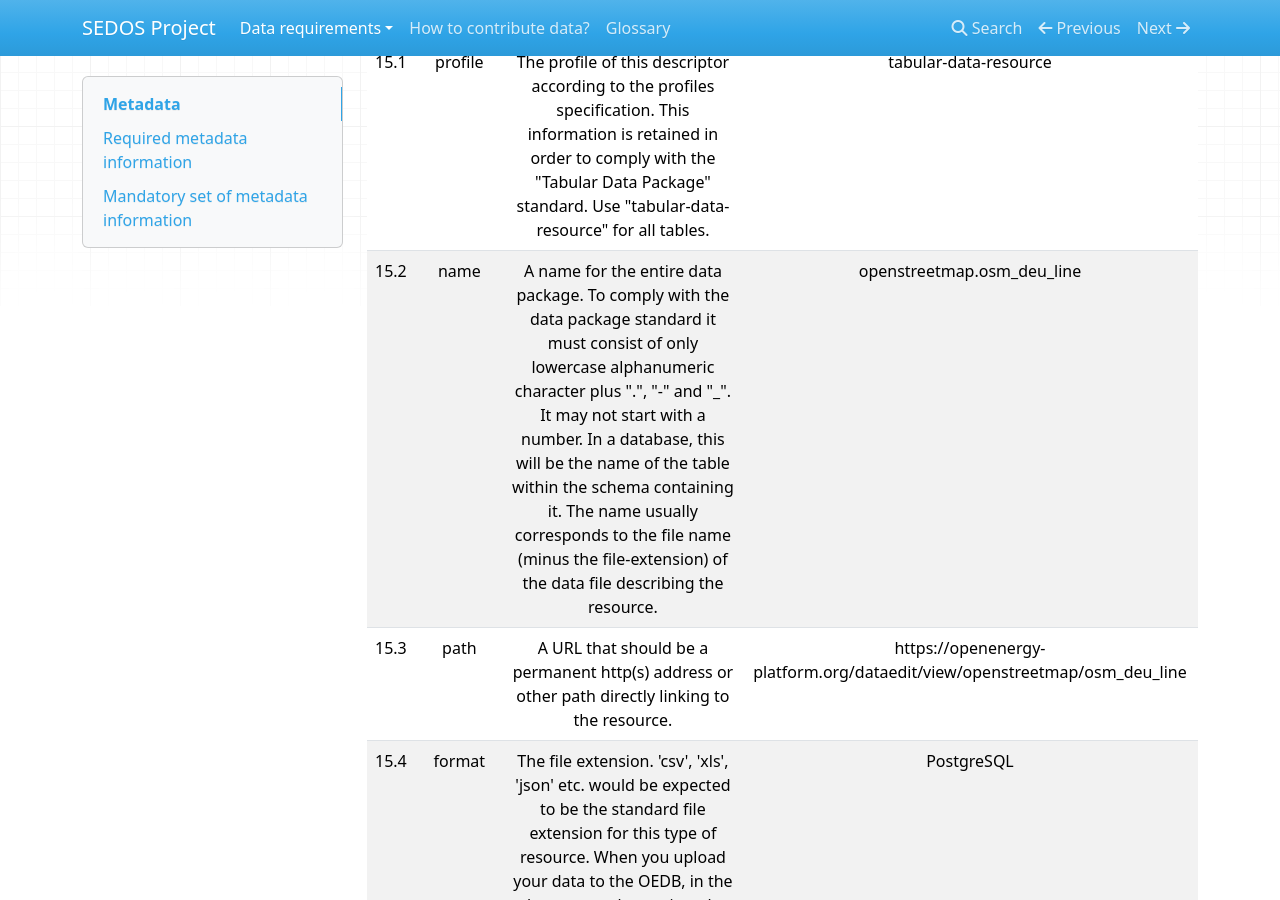
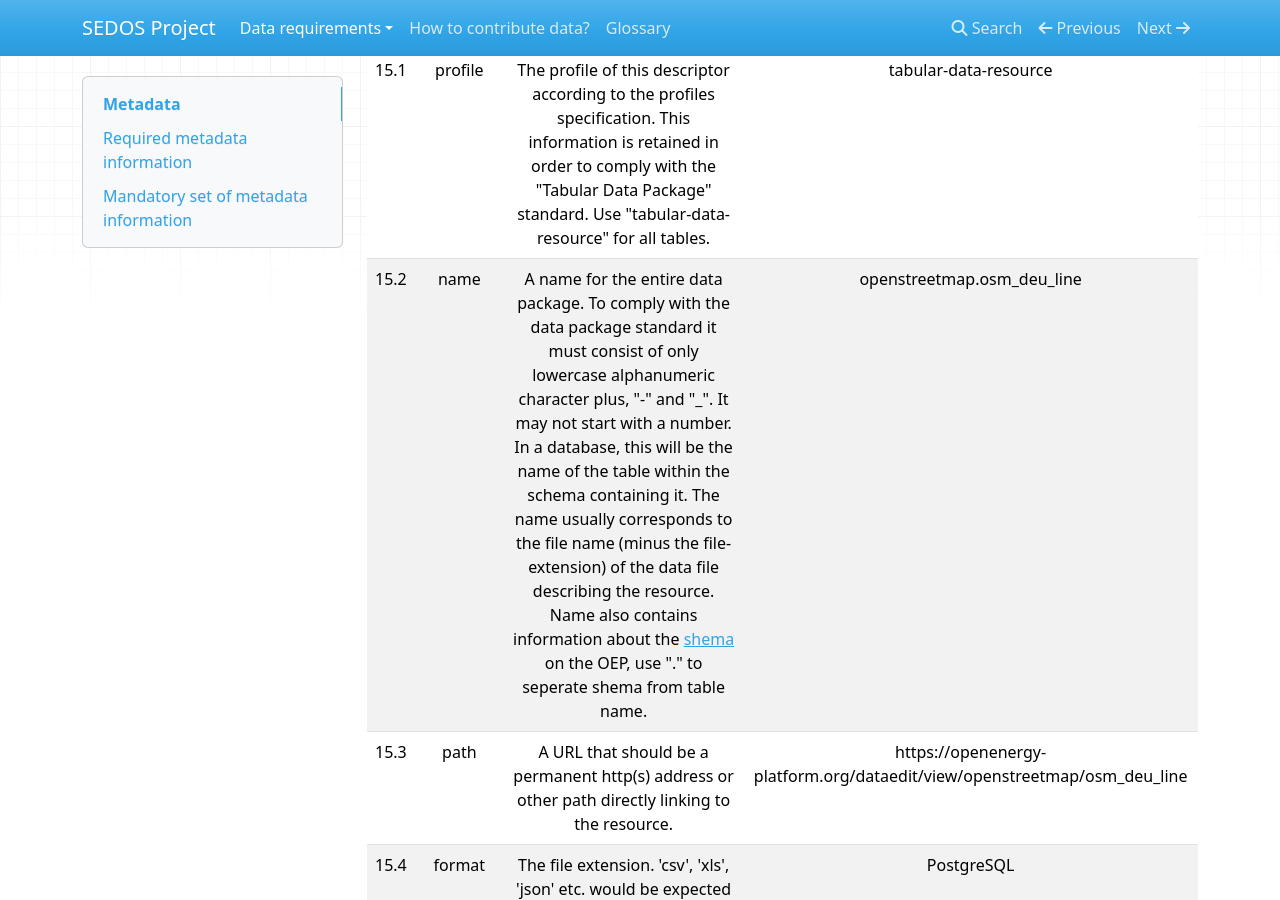
Before and after one commit to sedos-project/organization, an MkDocs documentation site: the page built from docs/data_requirements/metadata.md, in a window 1280 px wide and 900 px high, scrolled down 5030 px. Built offline with MkDocs 1.6.1, drawn with Linux system fonts in a browser that asks for light colours; nearby versions of some CDN libraries; some of the changed text lies outside the part shown.

Commit message:
Links and titles

```diff
--- a/docs/data_requirements/metadata.md
+++ b/docs/data_requirements/metadata.md
@@ -18,7 +18,7 @@
 
 Providing the following oem-keys when submitting your metadata is mandatory.
 
-**General Keys**
+### General Keys
 
 |  #  |       Key       |                                                                   Description                                                                    |                               Example                                |
 |:---:|:---------------:|:------------------------------------------------------------------------------------------------------------------------------------------------:|:--------------------------------------------------------------------:|
@@ -53,7 +53,7 @@
 | 12.4.5 | attribution | The copyright owner of the source. If attribution licenses are used, that name must be acknowledged. | © Intergovernmental Panel on Climate Change 2014                                                                                                                                                    |
 
 
-**License Keys**
+### License Keys
 
 The license of your entire csv.
 
@@ -67,7 +67,7 @@
 | 13.5 | attribution | The copyright owner of the data. If attribution licenses are used, that name must be acknowledged.                                                                                                          | © Reiner Lemoine Institut                                                                                                                                                                           |
 
 
-**Provenience Keys**
+### Provenience Keys
 
 Information about changes on the metadata.
 
@@ -81,40 +81,40 @@
 | 14.5 | comment      | A free text commentary on what has been done.                                                                                                                                                                                                           | Fixed a typo in the title. |
 
 
-**Resource Keys**
+### Resource Keys
 
 Needed to process the csv-table for the OEP.
 
-|   #  |    Key    |                                                                                                                                                                                                Description                                                                                                                                                                                               |                                  Example                                 |
-|:----:|:---------:|:--------------------------------------------------------------------------------------------------------------------------------------------------------------------------------------------------------------------------------------------------------------------------------------------------------------------------------------------------------------------------------------------------------:|:------------------------------------------------------------------------:|
-| 15   | resources | An array of objects of the data. It describes the data resource as an individual file or (database) table.                                                                                                                                                                                                                                                                                               |                                                                          |
-| 15.1 | profile   | The profile of this descriptor according to the profiles  specification. This information is retained in order to comply with the  "Tabular Data Package" standard. Use "tabular-data-resource" for all  tables.                                                                                                                                                                                         | tabular-data-resource                                                    |
-| 15.2 | name      | A name for the entire data package. To comply with the data package  standard it must consist of only lowercase alphanumeric character plus  ".", "-" and "_". It may not start with a number. In a database, this  will be the name of the table within the  schema containing it. The name  usually corresponds to the file name (minus the file-extension) of the  data file describing the resource. | openstreetmap.osm_deu_line                                               |
-| 15.3 | path      | A URL that should be a permanent http(s) address or other path directly linking to the resource.                                                                                                                                                                                                                                                                                                         | https://openenergy-platform.org/dataedit/view/openstreetmap/osm_deu_line |
-| 15.4 | format    | The file extension. 'csv', 'xls', 'json' etc. would be expected to  be the standard file extension for this type of resource. When you  upload your data to the OEDB, in the shown metadata string, the format  will be changed accordingly to 'PostgreSQL', since the data there are  stored in a database.                                                                                             | PostgreSQL                                                               |
-| 15.5 | encoding  | Specifies the character encoding of the resource's data file. The values should be one of the "Preferred MIME Names" for a character encoding registered with IANA. If no value for this key is specified then the default is UTF-8.                                                                                                                                                                     | UTF-8                                                                    |
+|   #  |    Key    |                                                                                                                                                                                                                                                  Description                                                                                                                                                                                                                                                  |                                  Example                                 |
+|:----:|:---------:|:-------------------------------------------------------------------------------------------------------------------------------------------------------------------------------------------------------------------------------------------------------------------------------------------------------------------------------------------------------------------------------------------------------------------------------------------------------------------------------------------------------------:|:------------------------------------------------------------------------:|
+| 15   | resources |                                                                                                                                                                                                  An array of objects of the data. It describes the data resource as an individual file or (database) table.                                                                                                                                                                                                   |                                                                          |
+| 15.1 | profile   |                                                                                                                                               The profile of this descriptor according to the profiles  specification. This information is retained in order to comply with the  "Tabular Data Package" standard. Use "tabular-data-resource" for all  tables.                                                                                                                                                | tabular-data-resource                                                    |
+| 15.2 | name      | A name for the entire data package. To comply with the data package  standard it must consist of only lowercase alphanumeric character plus, "-" and "_". It may not start with a number. In a database, this  will be the name of the table within the  schema containing it. The name  usually corresponds to the file name (minus the file-extension) of the  data file describing the resource. Name also contains information about the [shema](https://openenergy-platform.org/dataedit/schemas) on the OEP, use "." to seperate shema from table name. | openstreetmap.osm_deu_line                                               |
+| 15.3 | path      |                                                                                                                                                                                                       A URL that should be a permanent http(s) address or other path directly linking to the resource.                                                                                                                                                                                                        | https://openenergy-platform.org/dataedit/view/openstreetmap/osm_deu_line |
+| 15.4 | format    |                                                                                                 The file extension. 'csv', 'xls', 'json' etc. would be expected to  be the standard file extension for this type of resource. When you  upload your data to the OEDB, in the shown metadata string, the format  will be changed accordingly to 'PostgreSQL', since the data there are  stored in a database.                                                                                                  | PostgreSQL                                                               |
+| 15.5 | encoding  |                                                                                                                                     Specifies the character encoding of the resource's data file. The values should be one of the "Preferred MIME Names" for a character encoding registered with IANA. If no value for this key is specified then the default is UTF-8.                                                                                                                                      | UTF-8                                                                    |
 
-**Resource Keys - Schema**
+### Resource Keys - Schema
 
 Information about each column in the csv.
 
-|      #     |       Key      |                                                                                        Description                                                                                       |                          Example                          |
+|      #     |       Key      |                                                                                       Description                                                                                        |                          Example                          |
 |:----------:|:--------------:|:----------------------------------------------------------------------------------------------------------------------------------------------------------------------------------------:|:---------------------------------------------------------:|
-| 15.6       | schema         | An object that describes the structure of the present data. It  contains all fields (columns of the table), the primary key and optional  foreign keys.                                  |                                                           |
-| 15.6.1     | fields         | An array of objects describing a column and providing name, description, type and unit.                                                                                                  |                                                           |
-| 15.6.1.1   | name           | The name of the field.                                                                                                                                                                   | year                                                      |
-| 15.6.1.2   | description    | A text describing the field.                                                                                                                                                             | Reference year for which the data were collected.         |
-| 15.6.1.3   | type           | The data type of the field. In case of a geom column in a database, also indicate the shape and CRS.                                                                                     | geometry(Point, 4326)                                     |
+| 15.6       | schema         |                 An object that describes the structure of the present data. It  contains all fields (columns of the table), the primary key and optional  foreign keys.                  |                                                           |
+| 15.6.1     | fields         |                                                 An array of objects describing a column and providing name, description, type and unit.                                                  |                                                           |
+| 15.6.1.1   | name           |                                                                                  The name of the field.                                                                                  | year                                                      |
+| 15.6.1.2   | description    |                                                                               A text describing the field.                                                                               | Reference year for which the data were collected.         |
+| 15.6.1.3   | type           |              The [data type](data_requirements/metadata.md#Resource#datatypes#Shema) of the field. In case of a geom column in a database, also indicate the shape and CRS.              | geometry(Point, 4326)                                     |
 | 15.6.1.4   | unit           | The unit, preferably SI-unit, that values in this field are mapped  to. If 'unit' doesn't apply to a field, use 'null'. If the unit is given  in a seperate field, reference this field. | MW                                                        |
-| 15.6.1.5   | isAbout        | An array of objects with describe the field in OEO terms.                                                                                                                                |                                                           |
-| 15.6.1.5.1 | name           | The class label of the OEO terms.                                                                                                                                                        | wind energy converting unit                               |
-| 15.6.1.5.2 | path           | The URI of the class.                                                                                                                                                                    | https://openenergy-platform.org/ontology/oeo/OEO_00000044 |
-| 15.6.1.6   | valueReference | An array of objects for an extended description of the values in the column in OEO terms.                                                                                                |                                                           |
-| 15.6.1.6.1 | value          | The name of the value in the column.                                                                                                                                                     | onshore                                                   |
-| 15.6.1.6.2 | name           | The class label of the OEO terms.                                                                                                                                                        | onshore wind farm                                         |
-| 15.6.1.6.3 | path           | The URI of the class.                                                                                                                                                                    | https://openenergy-platform.org/ontology/oeo/OEO_00000311 |
+| 15.6.1.5   | isAbout        |                                                                An array of objects with describe the field in OEO terms.                                                                 |                                                           |
+| 15.6.1.5.1 | name           |                                                                            The class label of the OEO terms.                                                                             | wind energy converting unit                               |
+| 15.6.1.5.2 | path           |                                                                                  The URI of the class.                                                                                   | https://openenergy-platform.org/ontology/oeo/OEO_00000044 |
+| 15.6.1.6   | valueReference |                                                An array of objects for an extended description of the values in the column in OEO terms.                                                 |                                                           |
+| 15.6.1.6.1 | value          |                                                                           The name of the value in the column.                                                                           | onshore                                                   |
+| 15.6.1.6.2 | name           |                                                                            The class label of the OEO terms.                                                                             | onshore wind farm                                         |
+| 15.6.1.6.3 | path           |                                                                                  The URI of the class.                                                                                   | https://openenergy-platform.org/ontology/oeo/OEO_00000311 |
 
-**Resource datatypes- Schema**
+### Resource datatypes Schema
 
 Available datatypes and corresponding formatting examples:
 
```
Also changed, not shown: other parts of docs/data_requirements/metadata.md (+2 -2 lines), docs/how_to_contribute_data.md (+4 -2 lines).
